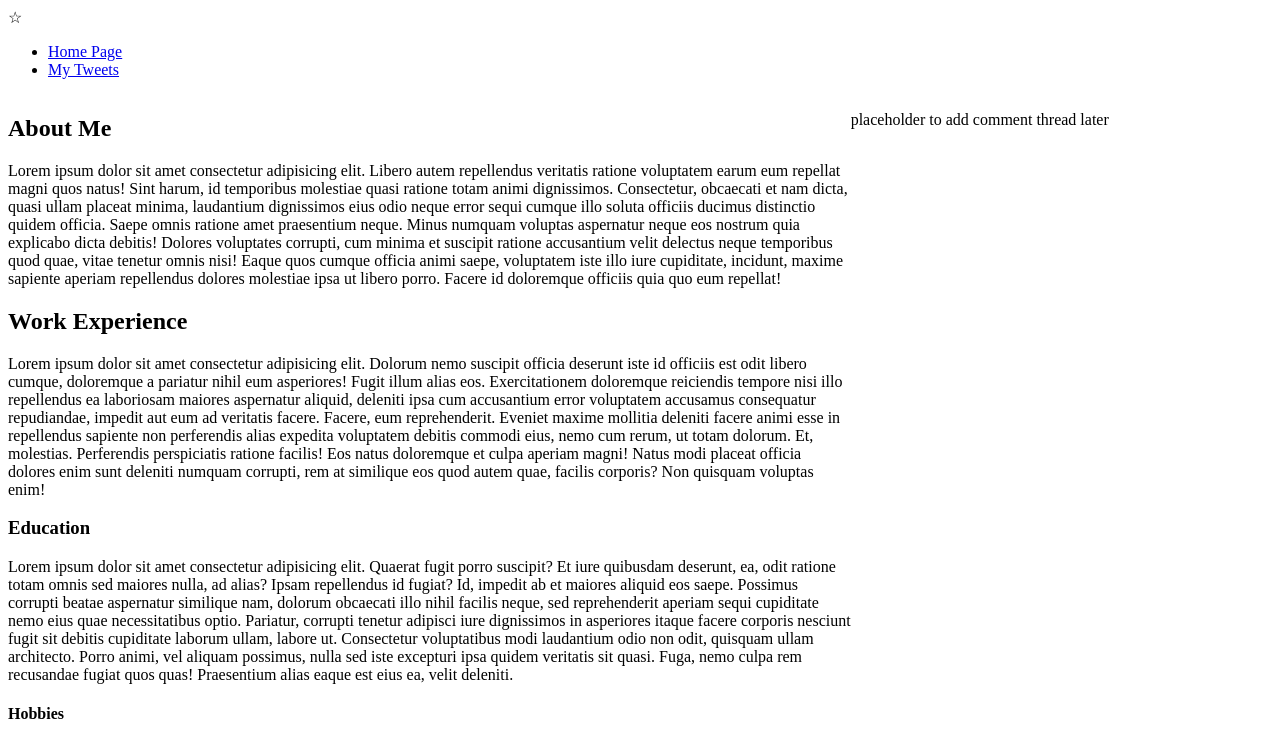
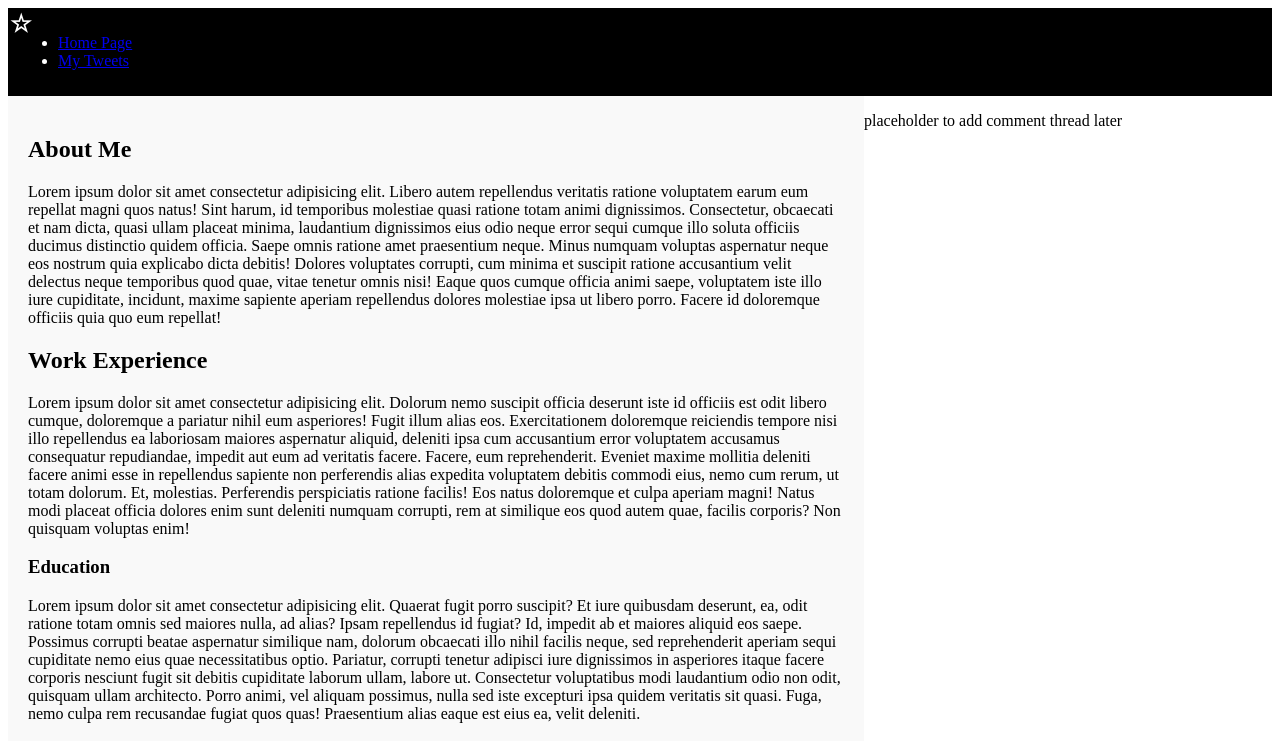
Before and after one commit to ikxneng/alx_html_css, a plain HTML site: page css_basic/index.html in a window 1280 px wide. Shown: the top 741 px of the page. Drawn offline with Linux system fonts and the light colour scheme.

Commit message:
Update style.css

```diff
--- a/css_basic/style.css
+++ b/css_basic/style.css
@@ -18,3 +18,28 @@ aside{
     flex: 1;
     overflow-y: auto;
 }
+header{
+    background-color: black;
+    color: white;
+    padding: 10px;
+}
+
+header ul li{
+    margin-right: 20px;
+    cursor: pointer;
+}
+
+header .logo {
+    font-size: 24px;
+    font-weight: bold;
+    position: absolute;
+    top: 10px;
+    left: 10px;
+}
+
+article{
+    flex: 2;
+    overflow-y: auto;
+    padding: 20px;
+    background-color: #f9f9f9;
+}
```
